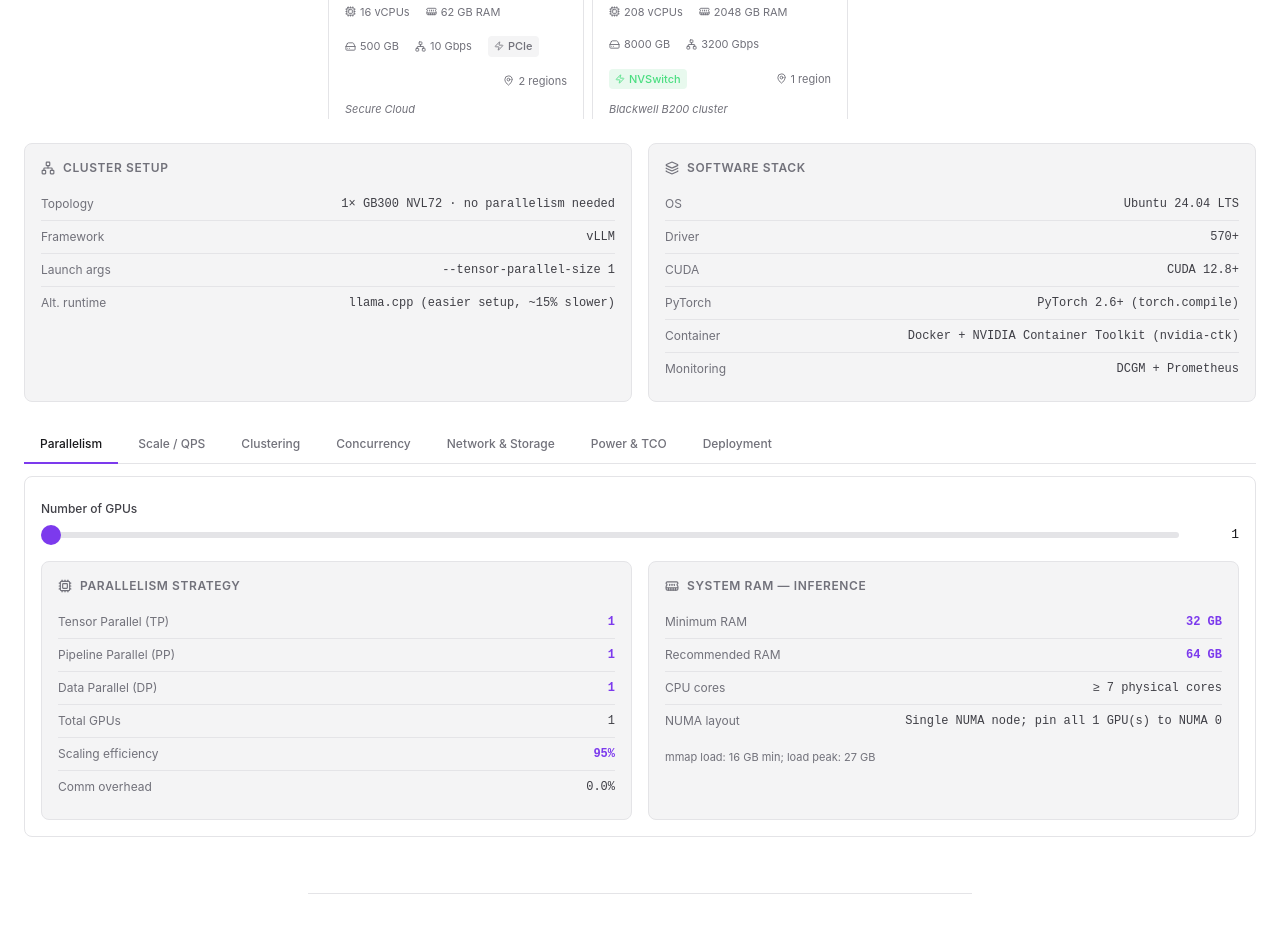
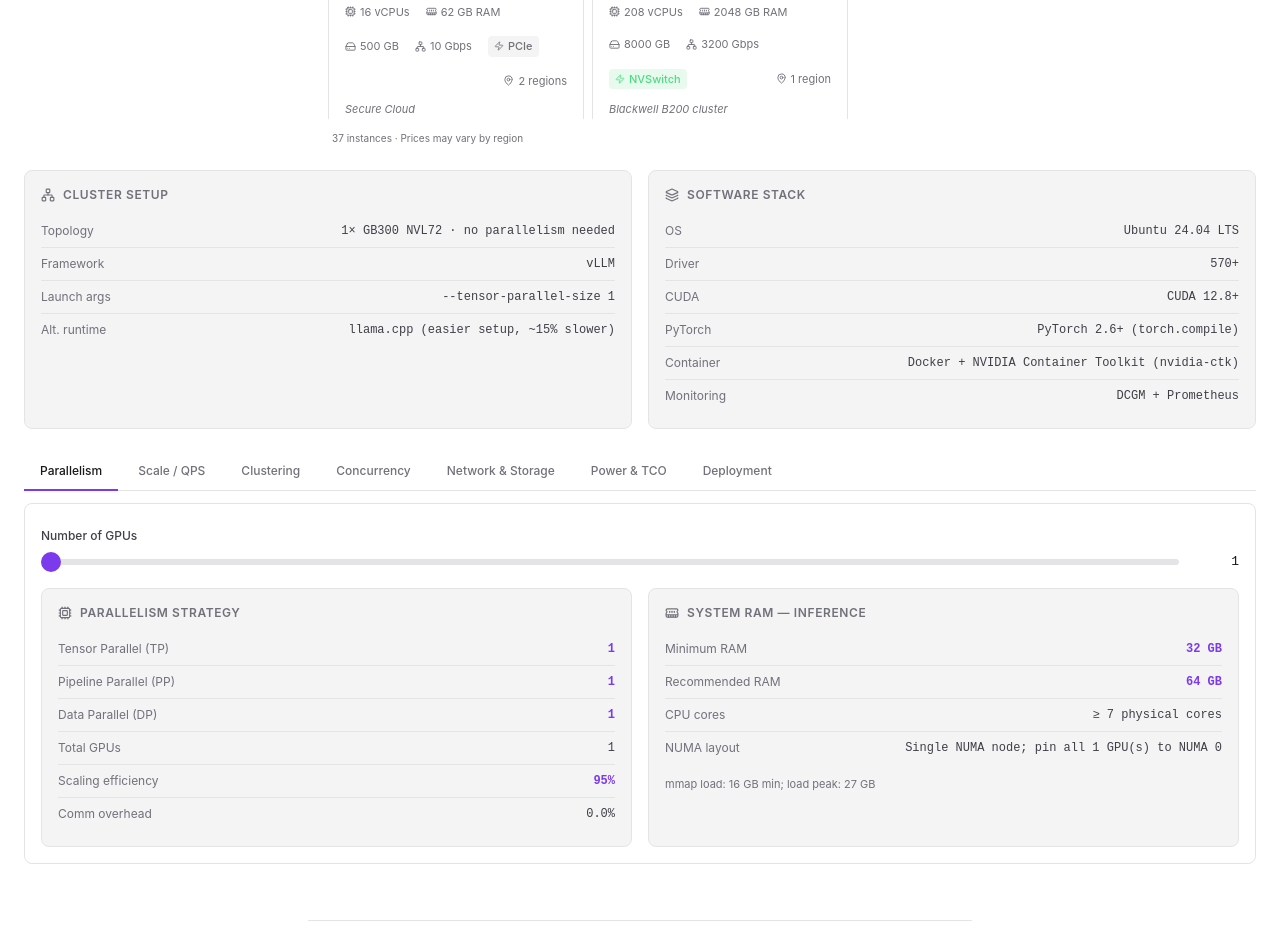
Before and after one commit to kkpkishan/llm-infra-planner, a React (Vite) app: page / in a window 1280 px wide. Shown: the part 1180-2107 px from the top of the page. Built offline with nearby package versions, Linux system fonts and the light colour scheme.

Commit message:
fix: remove last updated timestamp from cloud instances footer

```diff
--- a/src/components/calculator/CloudTable.tsx
+++ b/src/components/calculator/CloudTable.tsx
@@ -136,7 +136,9 @@ export function CloudTable({ recommendations, className }: CloudTableProps) {
         ))}
       </div>
 
-
+      <p className="text-[10px] text-fg-muted px-1">
+        {sorted.length} instance{sorted.length !== 1 ? 's' : ''} · Prices may vary by region
+      </p>
     </div>
   );
 }
```
